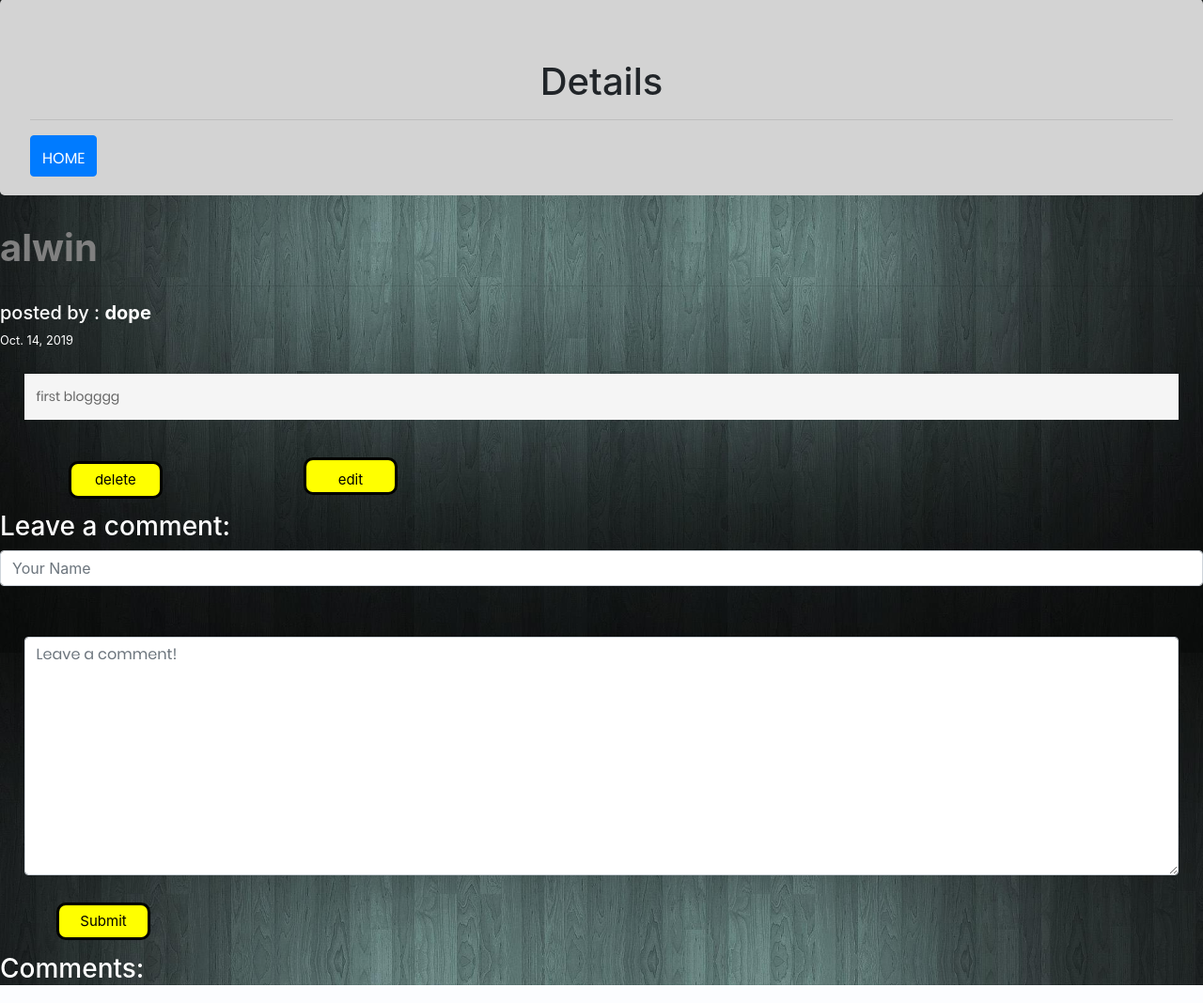
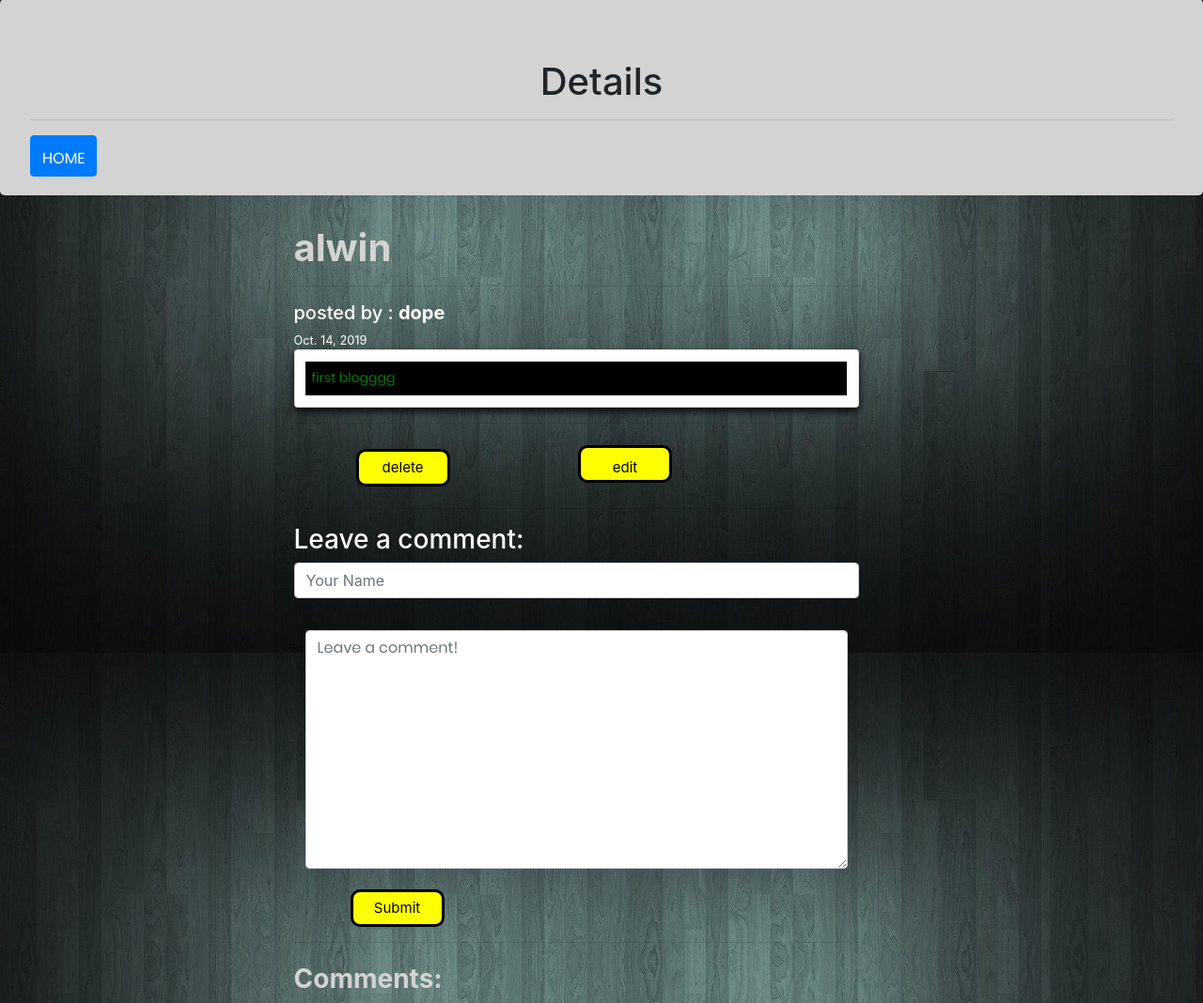
Before and after one commit to alwinarakkal/firstv1, a Django app: page /1/ in a window 1280 px wide. Shown: the part 105-1173 px from the top of the page at 94% size. Run offline with Django 3.2, Linux system fonts and the light colour scheme; a user stored in the database is signed in; data comes from the database, SQL or seed files in the repository; some libraries are stand-ins or nearby versions.

Commit message:
changed styles

```diff
--- a/templates/ask.html
+++ b/templates/ask.html
@@ -22,6 +22,8 @@
                   <hr>
                   <h3><center><a class="btn btn-primary  pl " href="/index" style="float:left">HOME</a></center></h3>
               </div>
+              <div class="row">
+        <div class="col-md-3"></div>
 
 
             <div style="padding :2%">
@@ -48,8 +50,8 @@
                    </form>
 
                  </div>
-               </from>
+
              </div>
-                   </body>
+                    <div class="col-md-3"></div></div>
       </body>
 {% endblock %}
--- a/templates/b_detail.html
+++ b/templates/b_detail.html
@@ -11,19 +11,24 @@
           <hr>
           <h3><center><a class="btn btn-primary  pl " href="/index" style="float:left">HOME</a></center></h3>
       </div>
+      <div class="row">
+        <div class="col-md-3"></div>
+
+
 
 <div class="" style="color:white">
-    <h1 style="color:gray"><b>{{ post.title }}</b></h1><hr>
-    <h5>posted by : <b>{{ post.aut }}</b></h1>
+    <h1 style="color:lightgray"><b>{{ post.title }}</b></h1><hr>
+    <h5>posted by : <b>{{ post.aut }}</b></h5>
     <small>
         {{ post.created_on.date }}
 
 
     </small>
-    <p style="background: whitesmoke ; padding: 1%; margin :2%">{{ post.body }}</p>
-
+    <div class="card">
+    <p style="background: black ; padding: 1%; margin :2%; color:green">{{ post.body }}</p>
+    </div>
     {% if user.username == post.aut or user.is_superuser %}
-
+    <hr>
     <form action="delete" style="display: inline-block;margin: 1%">
         <button  class ='butto'>delete</button>
     </form>
@@ -32,7 +37,7 @@
         </form>
     {% endif %}
 
-
+    <hr>
   <!--   action="/{{ post.pk }}/"  -->
     <h3 style="color:white">Leave a comment:</h3>
     <form  method="post">
@@ -45,8 +50,8 @@
         </div>
         <button type="submit" class="butt" >Submit</button>
     </form>
-
-    <h3  class="cl">Comments:</h3>
+ <hr>
+    <h3  class="cl" style="color:lightgray"><b>Comments:</b></h3>
     {% for comment in comments %}
     <p  class="cl">
         On {{comment.created_on.date }}&nbsp;
@@ -55,7 +60,8 @@
     </p>
     <p style="background-color: whitesmoke" >{{ comment.body }}</p>
     <hr>
-
+  <div class="col-md-3"></div>
+</div>
 
     {% endfor %}
 
```
Also changed, not shown: templates/Ask_form.html (+1 -7 lines), templates/pro.html (added, +26 -0 lines), signin/static/images/c.jpeg (deleted), signin/static/images/d.jpeg (deleted), signin/static/images/gradient_crystal_o2.jpg (deleted).
